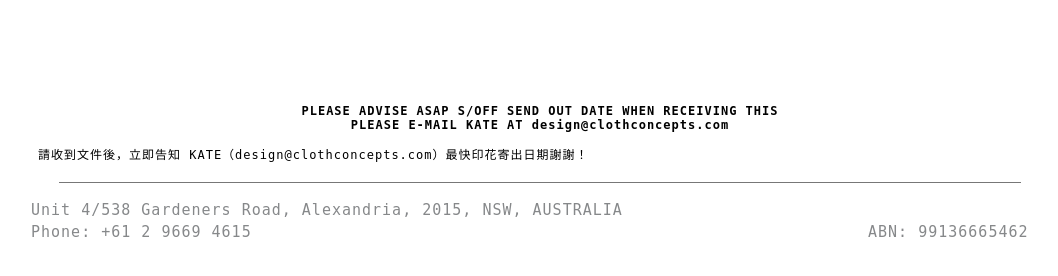
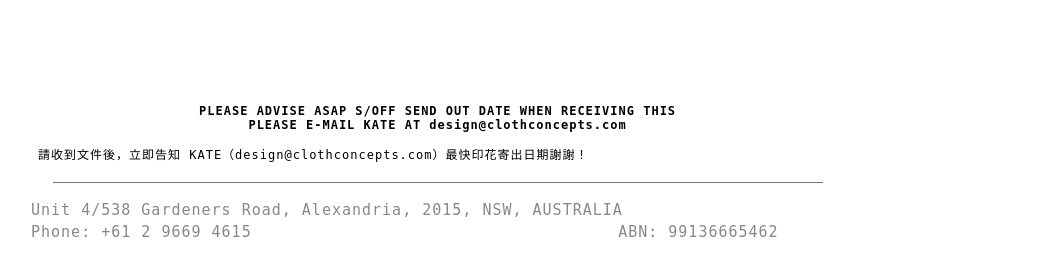
Before and after one commit to v2-software-pty-ltd/cloth-concepts-pdf-generator, a Flask app: template templates/lab_dip.html in a window 1280 px wide. Shown: the part 463-739 px from the top of the page, without its empty margins (100-1158 px from the left). Run offline with Flask 2, Linux system fonts and the light colour scheme; the template is opened without the code that fills it, so the values that code supplies are empty.

Commit message:
my change

```diff
--- a/templates/lab_dip.html
+++ b/templates/lab_dip.html
@@ -108,8 +108,8 @@
       </table>
     </div>
 
-    <div class="inv-footer" style="margin-top:80px; width:100%; padding-top:20px; padding-right:15px;">
-      <table width="98%" align="center" style="font-size: 14px;">
+    <div class="inv-footer" style="margin-top:80px; width:80%; padding-top:20px; padding-right:15px;">
+      <table width="92%" align="center" style="font-size: 14px; margin:0 auto;">
         <tr>
           <td style="text-align:center; font-weight:bold; font-size: 12px;">
             PLEASE ADVISE ASAP S/OFF SEND OUT DATE WHEN RECEIVING THIS
@@ -123,7 +123,7 @@
         </tr>
       </table>
       <div class="line-cls"></div>
-      <table class="footer-table" width="98%" style="color: #86888a; font-size: 15px;">
+      <table class="footer-table" width="92%" style="color: #86888a; font-size: 15px;">
         <tr>
           <td colspan="2" >Unit 4/538 Gardeners Road, Alexandria, 2015, NSW, AUSTRALIA</td>
         </tr>
```
